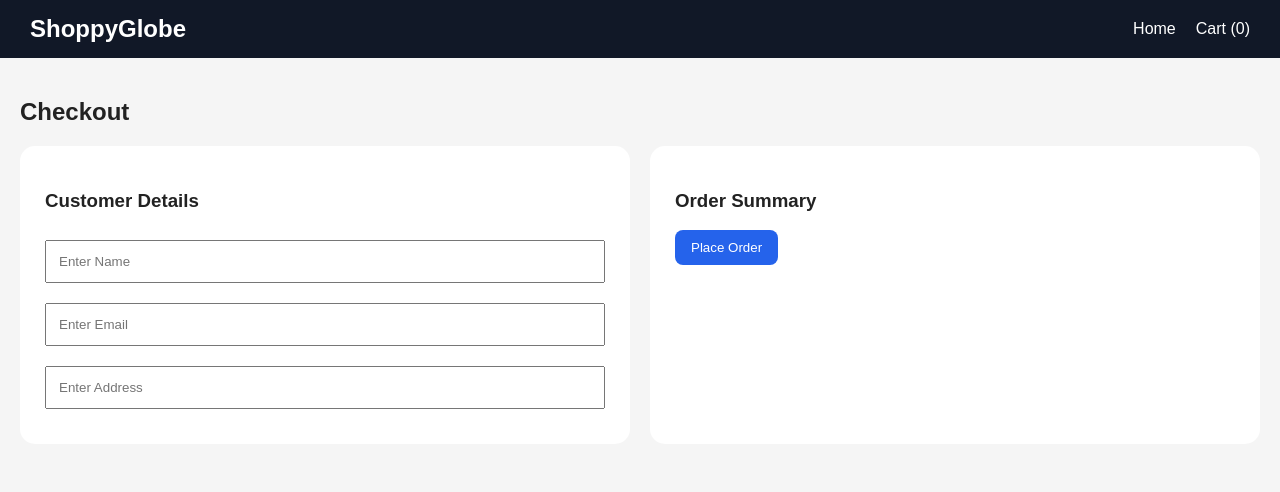
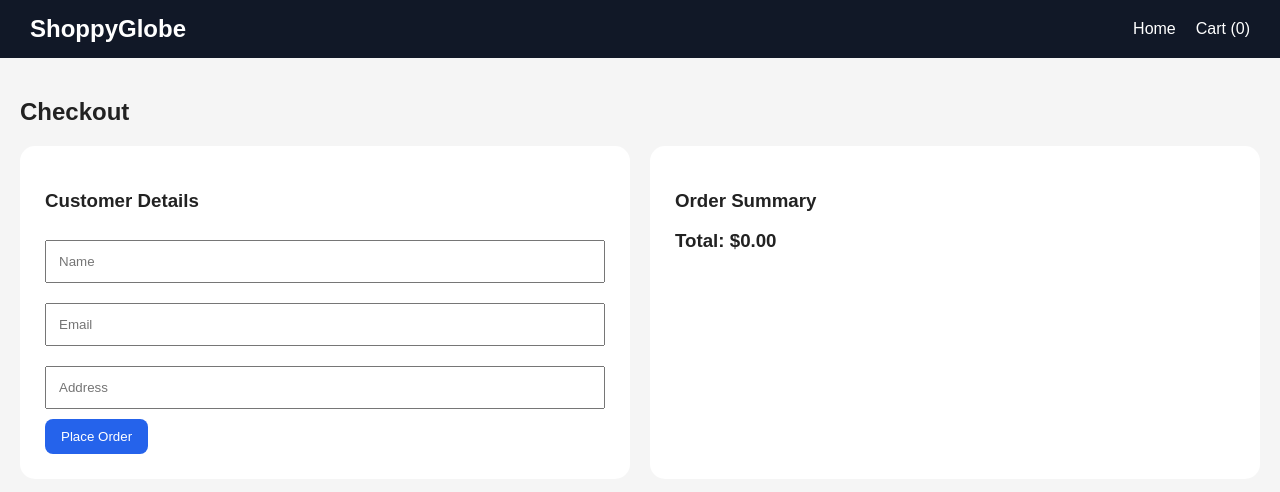
Before and after one commit to deepakgoyal106/shoppy-globe, a React (Vite) app: page /checkout in a window 1280 px wide. Shown: the top 492 px of the page. Built offline with nearby package versions, Linux system fonts and the light colour scheme.

Commit message:
checkout

```diff
--- a/src/pages/Checkout.jsx
+++ b/src/pages/Checkout.jsx
@@ -1,65 +1,118 @@
+// Checkout page
+// Collects user details
+// Shows order summary
+// Places order and clears cart
+
+
 import { useState } from "react";
 import { useSelector, useDispatch } from "react-redux";
-import { clearCart } from "../redux/slices/cartSlice";
 import { useNavigate } from "react-router-dom";
 
+import { clearCart } from "../redux/slices/cartSlice";
 
-function Checkout(){
+
+
+function Checkout() {
+
+
+  // Get cart items from Redux
+
+  const cartItems = useSelector(
+    (state)=>state.cart.cartItems
+  );
+
+
+
+  // Used to update Redux state
 
   const dispatch = useDispatch();
+
+
+
+  // Used for redirect after order
+
   const navigate = useNavigate();
 
 
-  const cartItems = useSelector(
-    state => state.cart.cartItems
-  );
 
 
-  const [message,setMessage] =
-  useState("");
+  // Form data state
 
+  const [user,setUser] = useState({
 
-
-  const [user,setUser] =
-  useState({
     name:"",
     email:"",
     address:""
+
   });
 
 
 
+
+
+  // Calculate total amount
+
+  const totalPrice = cartItems.reduce(
+
+    (total,item)=>
+
+      total + item.price * item.quantity,
+
+    0
+
+  );
+
+
+
+
+
+  // Handle input changes
+
   function handleChange(e){
 
+
     setUser({
+
       ...user,
+
       [e.target.name]:
       e.target.value
+
     });
+
 
   }
 
 
 
+
+
+  // Place order function
+
   function placeOrder(){
 
-    setMessage(
+
+    alert(
       "Order placed"
     );
 
+
+
+    // Empty cart after order
 
     dispatch(
       clearCart()
     );
 
 
-    setTimeout(()=>{
+
+    // Redirect to home page
 
     navigate("/");
 
-    },2000);
 
   }
+
 
 
 
@@ -68,81 +121,122 @@ function Checkout(){
 
     <div className="checkout-container">
 
+
       <h2>
         Checkout
       </h2>
 
 
+
+
       <div className="checkout-box">
 
 
+
+        {/* Customer details form */}
+
         <div className="checkout-form">
+
 
           <h3>
             Customer Details
           </h3>
 
 
+
           <input
+
             name="name"
-          placeholder="Enter Name"
+
+            placeholder="Name"
+
             onChange={handleChange}
+
           />
 
 
+
           <input
+
             name="email"
-          placeholder="Enter Email"
+
+            placeholder="Email"
+
             onChange={handleChange}
+
           />
 
 
+
           <input
+
             name="address"
-          placeholder="Enter Address"
+
+            placeholder="Address"
+
             onChange={handleChange}
+
           />
+
+
+
+          <button
+            onClick={placeOrder}
+          >
+
+            Place Order
+
+          </button>
+
 
 
         </div>
 
 
 
+
+
+        {/* Order summary */}
+
         <div className="order-summary">
+
 
           <h3>
             Order Summary
           </h3>
 
 
+
           {
-          cartItems.map(item => (
+
+            cartItems.map((item)=>(
 
               <p key={item.id}>
 
                 {item.title}
-
-              {" x "}
-
+                ×
                 {item.quantity}
 
               </p>
 
             ))
+
           }
 
 
-        <button onClick={placeOrder}>
-          Place Order
-        </button>
 
 
           <h3>
-          {message}
+
+            Total:
+            ${totalPrice.toFixed(2)}
+
           </h3>
 
 
+
         </div>
+
 
 
       </div>
```
Lines whose indentation alone changed are shown as unchanged.
